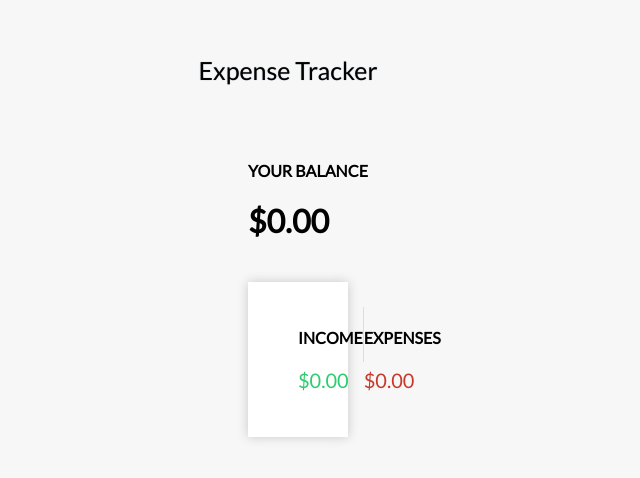
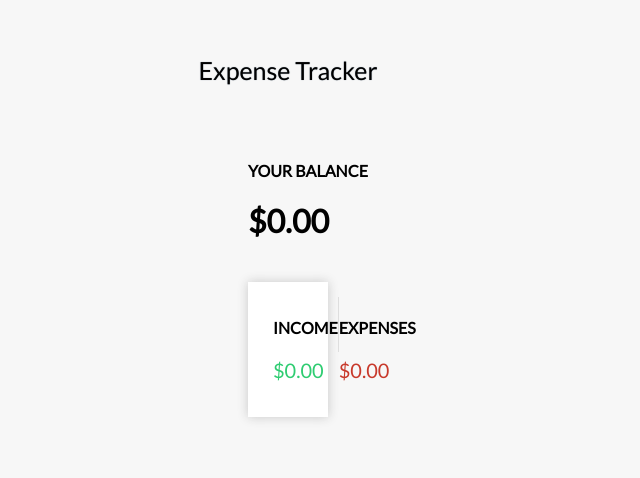
Before and after one commit to Amir-Shahzad7/Expense-Tracker-App, a React (Create React App) app: page / in a window 1280 px wide. Shown: the top 478 px of the page, without its empty margins (352-992 px from the left). Built offline with nearby package versions, Linux system fonts and the light colour scheme.

Commit message:
Update App.css

```diff
--- a/src/App.css
+++ b/src/App.css
@@ -32,10 +32,28 @@
   -webkit-box-shadow: 0 0 10px #C7C7C7;
   font-family: "Lato";
   display: flex;
-  justify-content: space-between;
+  justify-content: space-around;
   margin-left: 600px;
   margin-right: 600px;
-  padding: 50px;
-  padding-top: 25px;
-  padding-bottom: 25px;
+  padding: 25px;
+  padding-top: 15px;
+  padding-bottom: 15px;
 }
+.TransactionHistory{
+  margin-top: 15px;
+  text-indent: 600px;
+  font-family: "Lato";
+}
+.HorizontalLine{
+  border: none;
+  background:#C7C7C7;
+  height: 0.1px;
+  margin-left: 39%;
+  margin-right: 39%;
+  margin-top: 10px;
+}
+.AddTransaction{
+  font-family: "Lato";
+  text-indent: 600px;
+  margin-top: 35px;
+}
```
